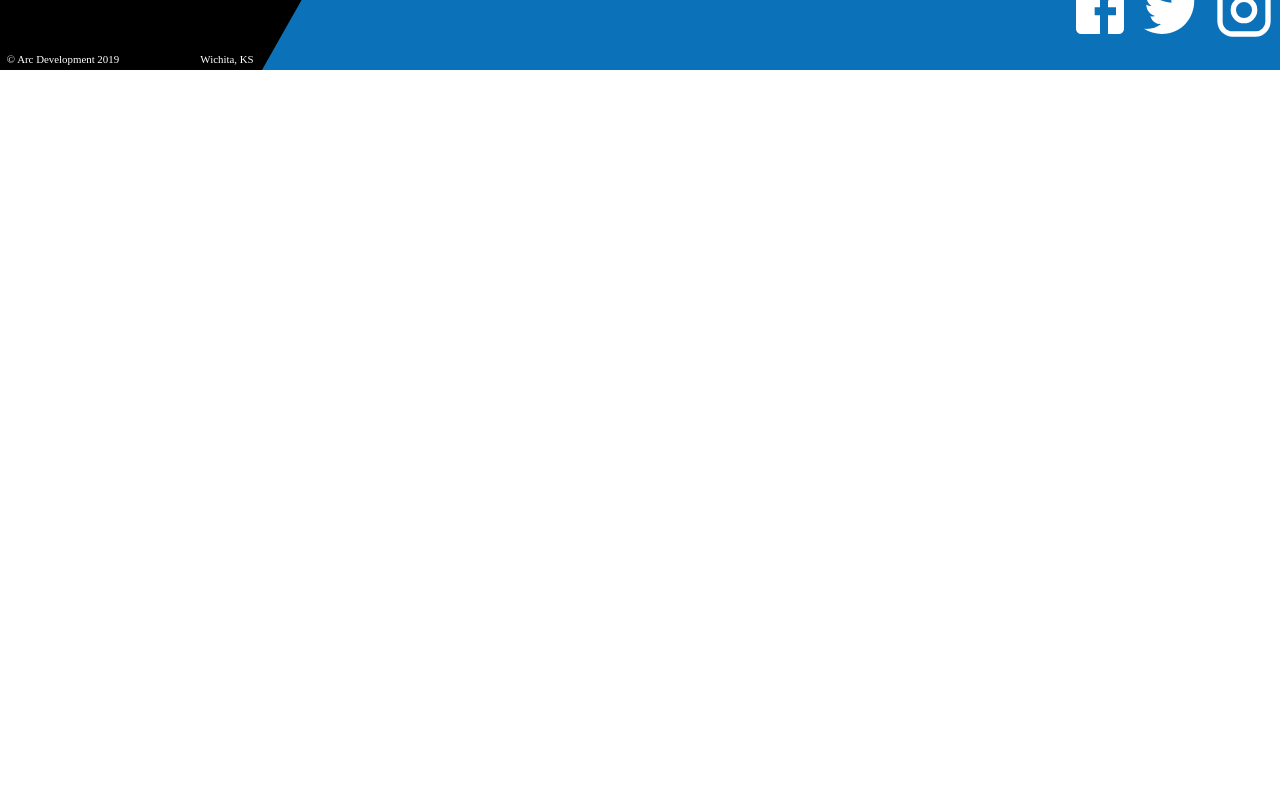
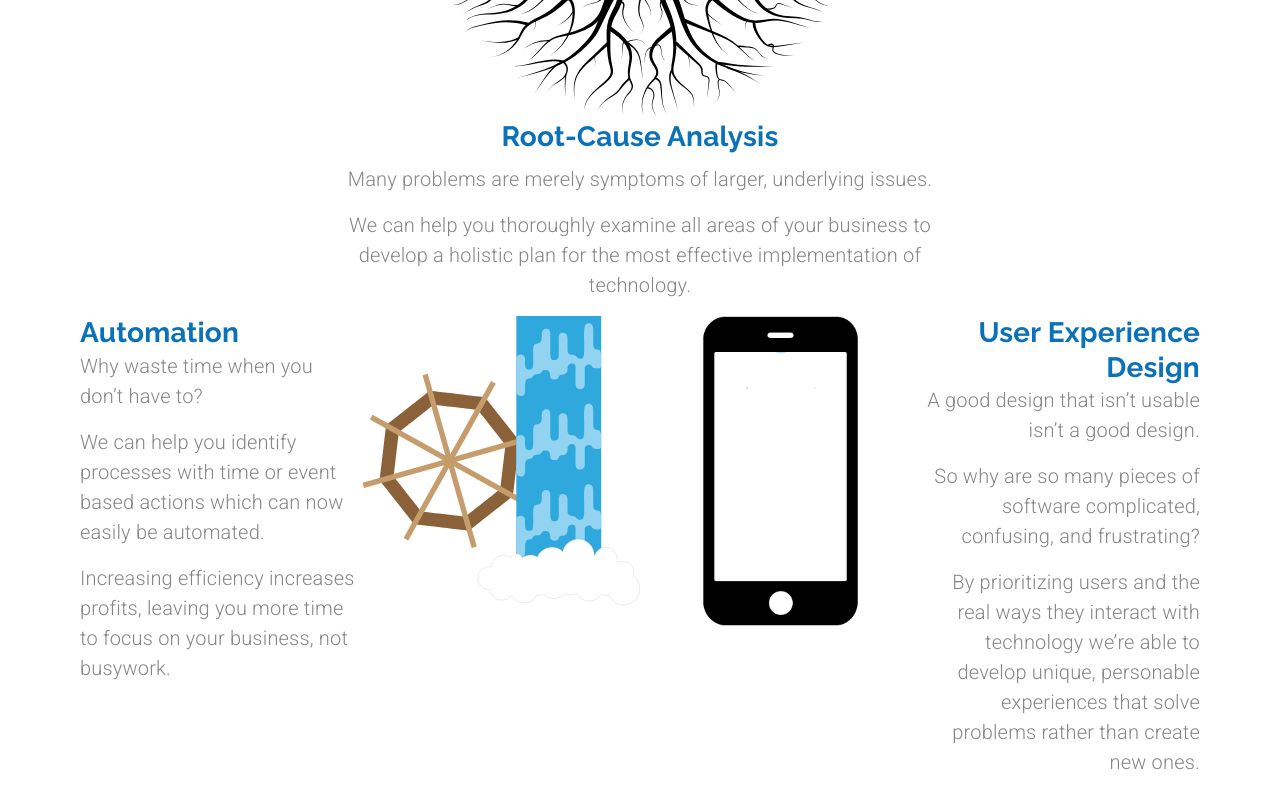
Before and after one commit to SepantaJoshani/Arc-Dev-Clone, a React (Create React App) app: page /customsoftware in a window 1280 px wide. Shown: the part 2180-2980 px from the top of the page. Before the commit the page ends 2250 px from the top, so only its background shows below. Built offline with nearby package versions, Linux system fonts and the light colour scheme.

Commit message:
creating the 4th & 5th block

```diff
--- a/src/pages/CustomSoftware.js
+++ b/src/pages/CustomSoftware.js
@@ -10,6 +10,9 @@
 import documentsAnimation from "../animations/documentsAnimation/data";
 import Lottie from "react-lottie";
 import scaleAnimation from "../animations/scaleAnimation/data.json";
+import roots from "../assets/root.svg";
+import automationAnimation from "../animations/automationAnimation/data.json";
+import uxAnimation from "../animations/uxAnimation/data";
 
 const useStyles = makeStyles((theme) => ({
   heading: {
@@ -41,6 +44,22 @@
     loop: true,
     autoplay: true,
     animationData: scaleAnimation,
+    rendererSettings: {
+      preserveAspectRatio: "xMidYMid slice",
+    },
+  };
+  const automationOptions = {
+    loop: true,
+    autoplay: true,
+    animationData: automationAnimation,
+    rendererSettings: {
+      preserveAspectRatio: "xMidYMid slice",
+    },
+  };
+  const uxOptions = {
+    loop: true,
+    autoplay: true,
+    animationData: uxAnimation,
     rendererSettings: {
       preserveAspectRatio: "xMidYMid slice",
     },
@@ -166,7 +185,7 @@
           </Grid>
         </Grid>
       </Grid>
-      <Grid item container>
+      <Grid item container justifyContent="space-around">
         {/*--------Third Block--------*/}
         <Grid item container className={classes.itemContainer} md>
           <Grid item container direction="column" md>
@@ -192,7 +211,7 @@
           <Grid item md>
             <Lottie
               options={documentsOptions}
-              style={{ maxHeight: 325, maxWidth: 320, minHeight: 275 }}
+              style={{ maxHeight: 275, maxWidth: 275, minHeight: 250 }}
             />
           </Grid>
         </Grid>
@@ -219,6 +238,85 @@
           </Grid>
         </Grid>
       </Grid>
+      <Grid item container>
+        {/*--------4th Block--------*/}
+        <Grid item container direction="column" alignItems="center">
+          <Grid item>
+            <img src={roots} alt="tree" height="450rem" width="450rem" />
+          </Grid>
+          <Grid item className={classes.itemContainer}>
+            <Typography align="center" variant="h4" gutterBottom>
+              Root-Cause Analysis
+            </Typography>
+            <Typography align="center" variant="body1" paragraph>
+              Many problems are merely symptoms of larger, underlying issues.
+            </Typography>
+            <Typography align="center" variant="body1" paragraph>
+              We can help you thoroughly examine all areas of your business to
+              develop a holistic plan for the most effective implementation of
+              technology.
+            </Typography>
+          </Grid>
+        </Grid>
+      </Grid>
+      <Grid item container justifyContent="space-around">
+        {/*--------5th Block--------*/}
+        <Grid item container className={classes.itemContainer} md>
+          <Grid item container direction="column" md>
+            <Grid item>
+              <Typography variant="h4">Automation</Typography>
+            </Grid>
+            <Grid item>
+              <Typography variant="body1" paragraph>
+                Why waste time when you don’t have to?
+              </Typography>
+              <Typography variant="body1" paragraph>
+                We can help you identify processes with time or event based
+                actions which can now easily be automated.
+              </Typography>
+              <Typography variant="body1" paragraph>
+                Increasing efficiency increases profits, leaving you more time
+                to focus on your business, not busywork.
+              </Typography>
+            </Grid>
+          </Grid>
+          <Grid item md>
+            <Lottie
+              options={automationOptions}
+              style={{ maxHeight: 290, maxWidth: 280 }}
+            />
+          </Grid>
+        </Grid>
+        <Grid item container className={classes.itemContainer} md>
+          <Grid item md>
+            <Lottie
+              options={uxOptions}
+              style={{ maxHeight: 310, maxWidth: 155 }}
+            />
+          </Grid>
+          <Grid item container direction="column" md>
+            <Grid item>
+              <Typography variant="h4" align="right">
+                User Experience Design
+              </Typography>
+            </Grid>
+            <Grid item>
+              <Typography variant="body1" align="right" paragraph>
+                A good design that isn’t usable isn’t a good design.
+              </Typography>
+              <Typography variant="body1" align="right" paragraph>
+                So why are so many pieces of software complicated, confusing,
+                and frustrating?
+              </Typography>
+              <Typography variant="body1" align="right" paragraph>
+                By prioritizing users and the real ways they interact with
+                technology we’re able to develop unique, personable experiences
+                that solve problems rather than create new ones.
+              </Typography>
+            </Grid>
+          </Grid>
+        </Grid>
+      </Grid>
     </Grid>
   );
 };
```
